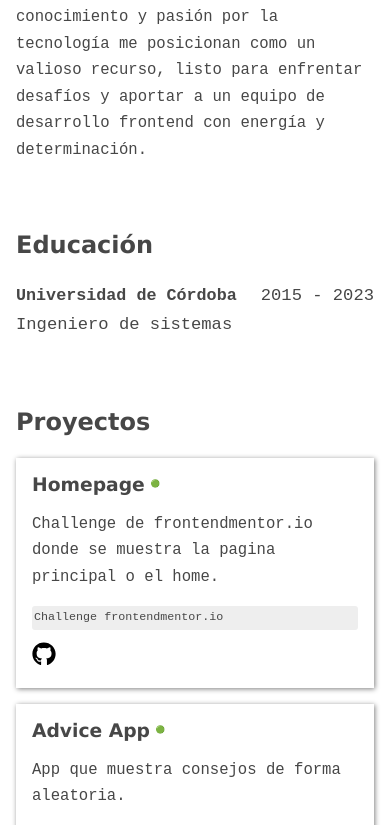
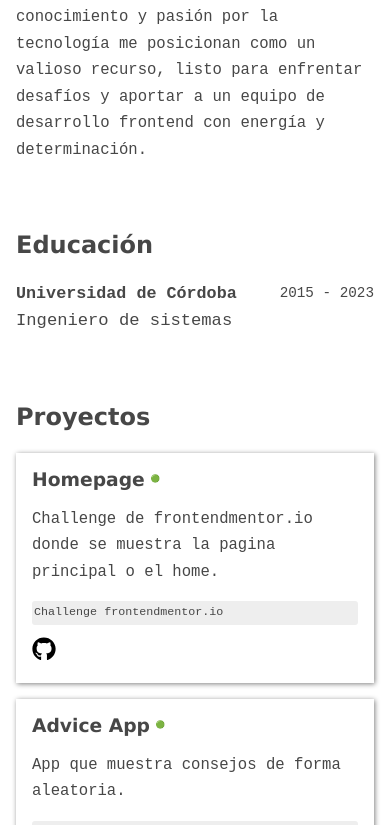
Before and after one commit to eliecer-code/cv, a React (Vite) app: page / in a window 390 px wide. Shown: the part 1322-2147 px from the top of the page. Built offline with nearby package versions, Linux system fonts and the light colour scheme.

Commit message:
font-size ajustado version responsive

```diff
--- a/src/components/Education/Education.jsx
+++ b/src/components/Education/Education.jsx
@@ -43,5 +43,11 @@ const Article = styled.article`
         display: flex;
         justify-content: space-between;
         align-items: center;
+
+        @media (width <= 700px) {
+            span{
+                font-size: 1em;
+            }
+        }
     }
 `
```
